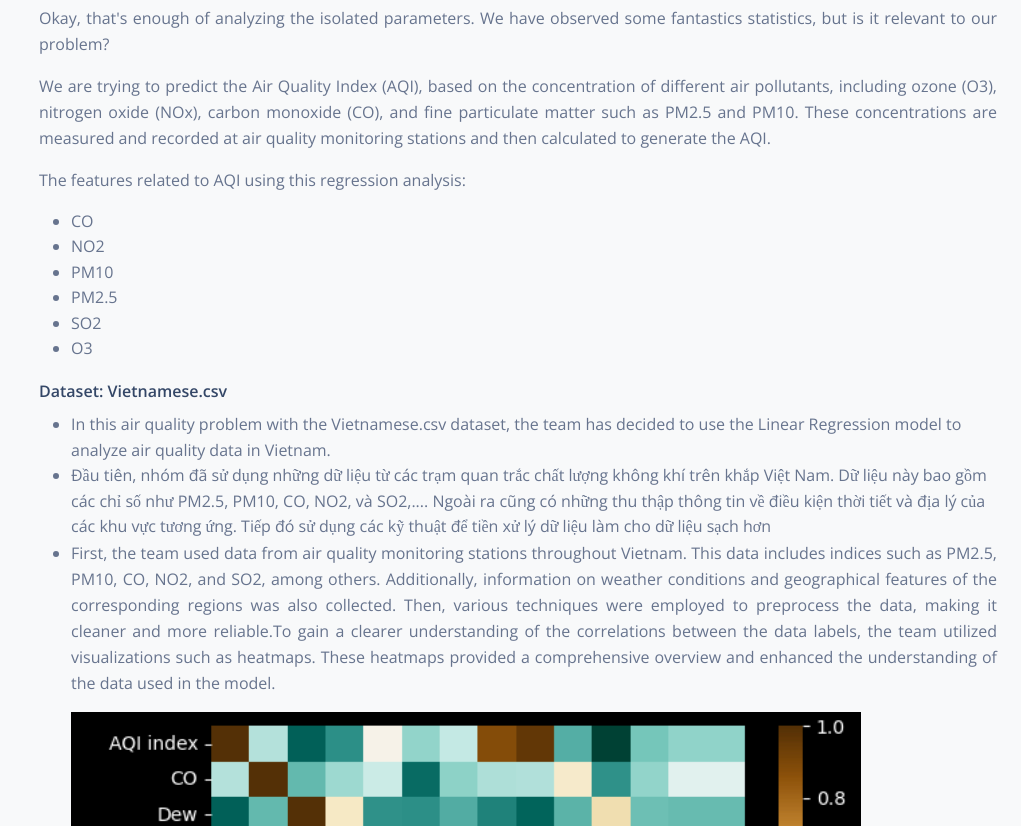
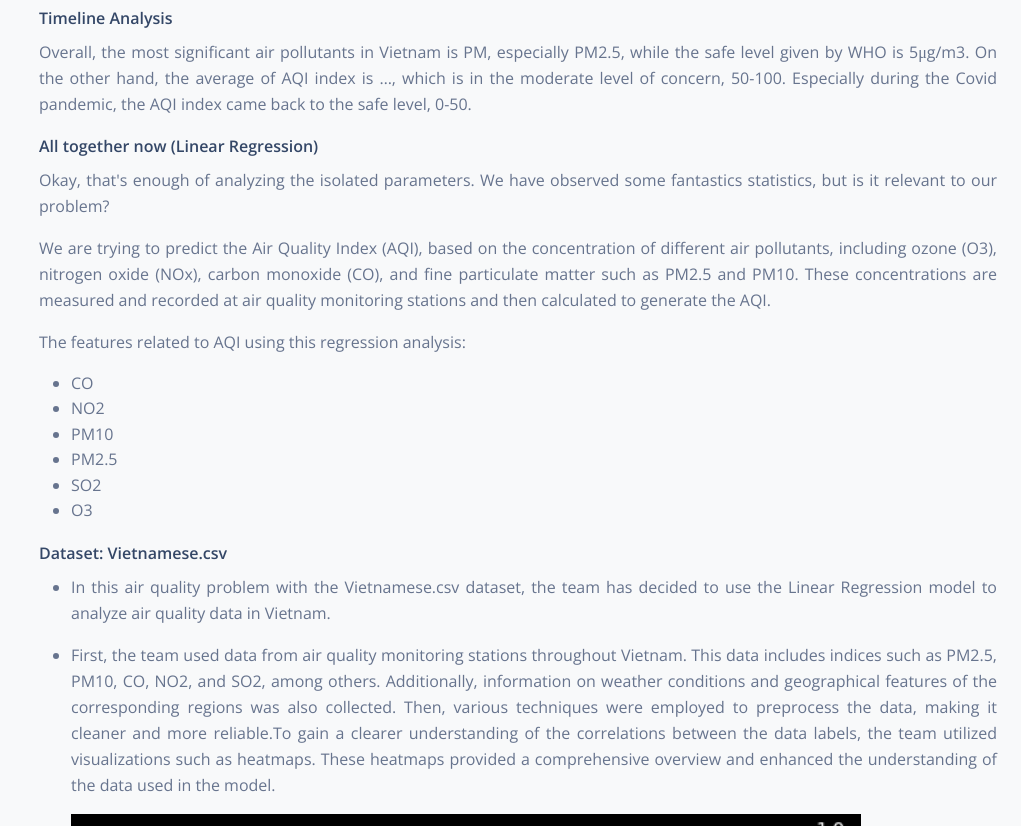
Before and after one commit to daongochoa2002/finalProject, a website: page website/pages/index.html in a window 1280 px wide. Shown: the part 4871-5697 px from the top of the page, without its empty margins (259-1280 px from the left). Drawn offline with nearby package versions, Linux system fonts and the light colour scheme; a script that the page names is missing.

Commit message:
delete unused files

```diff
--- a/website/pages/index.html
+++ b/website/pages/index.html
@@ -665,6 +665,12 @@
               width="1000"
               style="border: none"
             ></iframe>
+            <p>
+              At the first glance, we can see that nearly a half of station
+              locations in this dataset are in HaNoi with 11 stations, while the
+              second position is Bac Ninh. The data set also provides 6
+              different air pollutants: CO, NO2, O3, PM10,PM2.5 and SO2.
+            </p>
             <iframe
               src="../../Vietnam/plot2.html"
               height="500"
@@ -718,6 +724,13 @@
               hide-tabs
               toolbar="bottom"
             ></tableau-viz>
+            <p>
+              Overall, the most significant air pollutants in Vietnam is PM,
+              especially PM2.5, while the safe level given by WHO is 5μg/m3. On
+              the other hand, the average of AQI index is …, which is in the
+              moderate level of concern, 50-100. Especially during the Covid
+              pandemic, the AQI index came back to the safe level, 0-50.
+            </p>
             <script
               type="module"
               src="https://prod-apnortheast-a.online.tableau.com/javascripts/api/tableau.embedding.3.latest.min.js"
@@ -760,17 +773,11 @@
             <h6>Dataset: Vietnamese.csv</h6>
             <ul>
               <li>
-                In this air quality problem with the Vietnamese.csv dataset, the
-                team has decided to use the Linear Regression model to analyze
-                air quality data in Vietnam.
-              </li>
-              <li>
-                Đầu tiên, nhóm đã sử dụng những dữ liệu từ các trạm quan trắc
-                chất lượng không khí trên khắp Việt Nam. Dữ liệu này bao gồm các
-                chỉ số như PM2.5, PM10, CO, NO2, và SO2,.... Ngoài ra cũng có
-                những thu thập thông tin về điều kiện thời tiết và địa lý của
-                các khu vực tương ứng. Tiếp đó sử dụng các kỹ thuật để tiền xử
-                lý dữ liệu làm cho dữ liệu sạch hơn
+                <p>
+                  In this air quality problem with the Vietnamese.csv dataset,
+                  the team has decided to use the Linear Regression model to
+                  analyze air quality data in Vietnam.
+                </p>
               </li>
               <li>
                 <p>
```
Also changed, not shown: website/index.html (deleted, +0 -114 lines).
